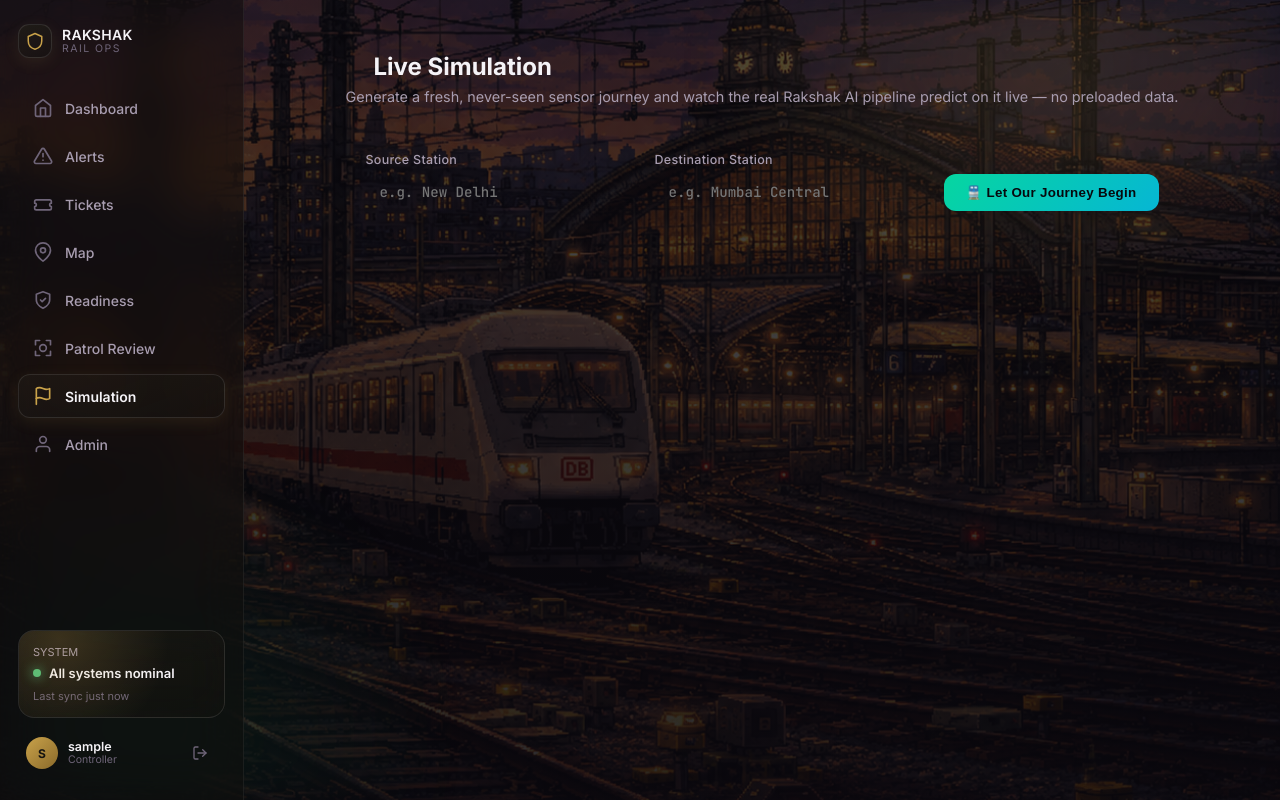
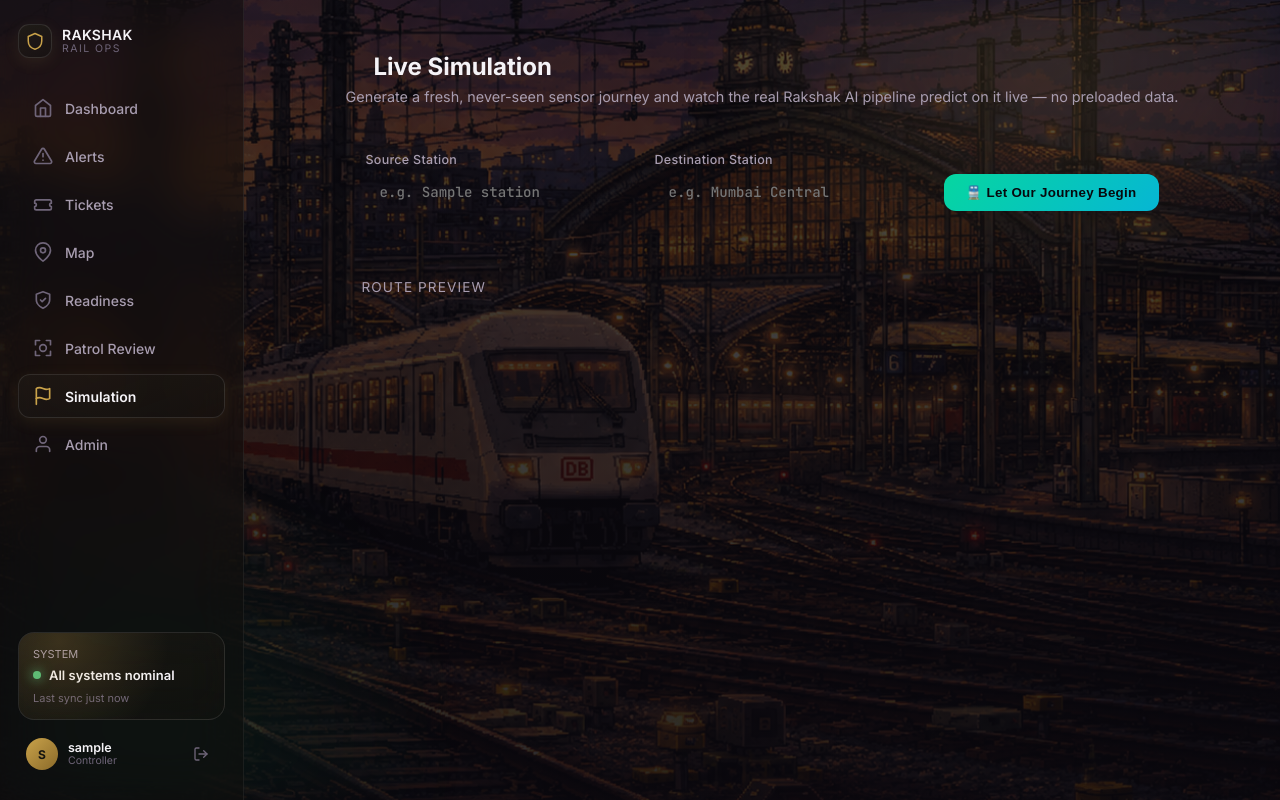
Before and after one commit to Arnav131/PROTOTYPE_1.0, a Django app: page /simulation/ in a window 1280 px wide. Run offline with Django 4.2, Linux system fonts and the light colour scheme; a user stored in the database is signed in; tables that the repository leaves empty hold one stand-in row (values such as "Sample post").

Commit message:
Save my changes

```diff
--- a/backend/rakshak_project/urls.py
+++ b/backend/rakshak_project/urls.py
@@ -15,9 +15,12 @@ Routes:
 """
 from django.contrib import admin
 from django.urls import path, include
+from core.views import custom_logout_view
 
 urlpatterns = [
     path('admin/', admin.site.urls),
+    path('accounts/logout/', custom_logout_view, name='logout'),
+    path('logout/', custom_logout_view, name='direct_logout'),
     path('accounts/', include('django.contrib.auth.urls')),
     path('', include('sensors.urls')),
     path('alerts/', include('alerts.urls')),
--- a/backend/simulation/api_urls.py
+++ b/backend/simulation/api_urls.py
@@ -7,4 +7,6 @@ app_name = "simulation_api"
 
 urlpatterns = [
     path("run/", views.api_run_simulation, name="run"),
+    path("stations/", views.api_stations, name="stations"),
+    path("route/", views.api_route, name="route"),
 ]
--- a/backend/simulation/views.py
+++ b/backend/simulation/views.py
@@ -24,19 +24,162 @@ Flow:
        messages keyed off the prediction strength.
 """
 
+import heapq
 import json
 import logging
+import math
 import uuid
 
 from django.contrib.auth.decorators import login_required
 from django.http import HttpResponseForbidden, JsonResponse
 from django.shortcuts import render
-from django.views.decorators.http import require_POST
+from django.views.decorators.http import require_GET, require_POST
 
 from ai_integration.prediction_service import PredictionService
+from railway.models import Station, TrackSection
 from . import generator
 
 logger = logging.getLogger("rakshak.simulation")
+
+
+# ---------------------------------------------------------------------------
+# Route finder — real stations from the DB, shortest path over TrackSections
+# ---------------------------------------------------------------------------
+def _haversine_km(lat1, lng1, lat2, lng2):
+    """Great-circle distance in km between two lat/lng points."""
+    r = 6371.0
+    p1, p2 = math.radians(lat1), math.radians(lat2)
+    dphi = math.radians(lat2 - lat1)
+    dlmb = math.radians(lng2 - lng1)
+    a = math.sin(dphi / 2) ** 2 + math.cos(p1) * math.cos(p2) * math.sin(dlmb / 2) ** 2
+    return 2 * r * math.asin(math.sqrt(a))
+
+
+def _find_route(from_code: str, to_code: str):
+    """
+    Dijkstra over the station graph built from TrackSection rows.
+    Returns (path_stations, total_km) or (None, 0) if no path exists.
+    Edge weight = stored length_km when available, else haversine distance.
+    """
+    stations = {
+        s.station_code: s
+        for s in Station.objects.filter(is_active=True).exclude(latitude__isnull=True).exclude(longitude__isnull=True)
+    }
+    if from_code not in stations or to_code not in stations:
+        return None, 0
+
+    adjacency = {code: [] for code in stations}
+    sections = TrackSection.objects.select_related("start_station", "end_station").exclude(status="closed")
+    for sec in sections:
+        a_code, b_code = sec.start_station.station_code, sec.end_station.station_code
+        if a_code not in stations or b_code not in stations or a_code == b_code:
+            continue
+        if sec.length_km:
+            weight = float(sec.length_km)
+        else:
+            weight = _haversine_km(
+                float(stations[a_code].latitude), float(stations[a_code].longitude),
+                float(stations[b_code].latitude), float(stations[b_code].longitude),
+            )
+        adjacency[a_code].append((b_code, weight))
+        adjacency[b_code].append((a_code, weight))
+
+    dist = {from_code: 0.0}
+    prev = {}
+    heap = [(0.0, from_code)]
+    visited = set()
+    while heap:
+        d, node = heapq.heappop(heap)
+        if node in visited:
+            continue
+        visited.add(node)
+        if node == to_code:
+            break
+        for neighbour, weight in adjacency.get(node, []):
+            nd = d + weight
+            if nd < dist.get(neighbour, float("inf")):
+                dist[neighbour] = nd
+                prev[neighbour] = node
+                heapq.heappush(heap, (nd, neighbour))
+
+    if to_code not in visited and to_code != from_code:
+        return None, 0
+
+    # Reconstruct path
+    path = [to_code]
+    while path[-1] != from_code:
+        path.append(prev[path[-1]])
+    path.reverse()
+
+    total_km = 0.0
+    coords = [(float(stations[c].latitude), float(stations[c].longitude)) for c in path]
+    for i in range(len(coords) - 1):
+        total_km += _haversine_km(*coords[i], *coords[i + 1])
+
+    return [stations[c] for c in path], round(total_km, 1)
+
+
+@login_required
+@require_GET
+def api_stations(request):
+    """
+    GET /api/simulation/stations/
+    Lightweight station list for the Simulation page dropdowns.
+    """
+    stations = (
+        Station.objects.filter(is_active=True)
+        .exclude(latitude__isnull=True)
+        .exclude(longitude__isnull=True)
+        .order_by("station_name")
+    )
+    return JsonResponse({
+        "success": True,
+        "stations": [
+            {
+                "code": s.station_code,
+                "name": s.station_name,
+                "lat": float(s.latitude),
+                "lng": float(s.longitude),
+            }
+            for s in stations
+        ],
+    })
+
+
+@login_required
+@require_GET
+def api_route(request):
+    """
+    GET /api/simulation/route/?from=NDLS&to=CSMT
+    Returns the real track path between two stations as an ordered list of
+    station waypoints (usable directly as a Leaflet polyline).
+    """
+    from_code = request.GET.get("from", "").strip().upper()
+    to_code = request.GET.get("to", "").strip().upper()
+    if not from_code or not to_code:
+        return JsonResponse({"success": False, "error": "Both 'from' and 'to' station codes are required."}, status=400)
+    if from_code == to_code:
+        return JsonResponse({"success": False, "error": "Source and destination must differ."}, status=400)
+
+    path, total_km = _find_route(from_code, to_code)
+    if not path:
+        return JsonResponse(
+            {"success": False, "error": f"No track path found between {from_code} and {to_code}."},
+            status=404,
+        )
+
+    return JsonResponse({
+        "success": True,
+        "from": from_code,
+        "to": to_code,
+        "total_distance_km": total_km,
+        "stops_count": len(path),
+        "waypoints": [[float(s.latitude), float(s.longitude)] for s in path],
+        "stations": [
+            {"code": s.station_code, "name": s.station_name, "lat": float(s.latitude), "lng": float(s.longitude)}
+            for s in path
+        ],
+    })
 
 
 @login_required
@@ -124,6 +267,11 @@ def api_run_simulation(request):
     anomaly_score = float(prediction.get("anomaly_score", 0.0) or 0.0)
     suggestions = _suggestions_for_score(anomaly_score, prediction.get("fault_type", "unknown"))
 
+    # --- 4. Open (or create) the readiness case for THIS route ---
+    readiness_case_code = _get_or_create_readiness_case(
+        source, destination, readings, prediction, sensor_id,
+    )
+
     return JsonResponse({
         "success": True,
         "source": source,
@@ -135,9 +283,107 @@ def api_run_simulation(request):
         "readings": readings,
         "prediction": prediction,
         "suggestions": suggestions,
-        "target_readiness_case": "OPR-DEP-12951",
-        "readiness_url": "/readiness/?case=OPR-DEP-12951",
+        "target_readiness_case": readiness_case_code,
+        "readiness_url": f"/readiness/?case={readiness_case_code}",
     })
+
+
+def _resolve_station(name_or_code: str):
+    """Find a Station by exact name or station code (case-insensitive)."""
+    from railway.models import Station
+    return (
+        Station.objects.filter(station_name__iexact=name_or_code).first()
+        or Station.objects.filter(station_code__iexact=name_or_code).first()
+    )
+
+
+def _get_or_create_readiness_case(source, destination, readings, prediction, sensor_id):
+    """
+    Get-or-create the OperationalReadinessCase for THIS simulated journey's
+    route. The case is keyed by the two endpoint station codes, so each
+    route gets its own persistent case whose sensor_metrics are refreshed
+    from the actual generated telemetry on every run.
+    Falls back to the seeded OPR-DEP-12951 case when stations aren't in DB.
+    """
+    from railway.models import OperationalReadinessCase, ReadinessChecklistItem, TrackSection
+
+    src_station = _resolve_station(source)
+    dst_station = _resolve_station(destination)
+
+    if not src_station or not dst_station:
+        return "OPR-DEP-12951"
+
+    case_code = f"OPR-DEP-{src_station.station_code}-{dst_station.station_code}"[:30]
+    section = TrackSection.objects.filter(
+        start_station=src_station, end_station=dst_station
+    ).first() or TrackSection.objects.filter(
+        start_station=dst_station, end_station=src_station
+    ).first()
+
+    # Multi-hop routes have no direct section — fall back to the first
+    # track section along the computed shortest path so Route Health
+    # alert checks run against real infrastructure.
+    if not section:
+        path_stations, _ = _find_route(src_station.station_code, dst_station.station_code)
+        for i in range(len(path_stations) - 1):
+            a, b = path_stations[i], path_stations[i + 1]
+            section = TrackSection.objects.filter(start_station=a, end_station=b).first() \
+                or TrackSection.objects.filter(start_station=b, end_station=a).first()
+            if section:
+                break
+
+    # Derive live metrics from THIS run's simulated telemetry (worst-case values)
+    anomaly_score = float(prediction.get("anomaly_score", 0.0) or 0.0)
+    sensor_metrics = {
+        "vibration_rms": round(max(r["vibration_rms"] for r in readings), 3),
+        "temperature_celsius": round(max(r["ambient_temp"] for r in readings), 2),
+        "ai_risk_score": round(anomaly_score, 4),
+        "gauge_width_mm": round(sum(r["gauge_width"] for r in readings) / len(readings), 2),
+        "simulated_sensor_id": sensor_id,
+    }
+
+    case, created = OperationalReadinessCase.objects.update_or_create(
+        case_code=case_code,
+        defaults={
+            "case_type": OperationalReadinessCase.CaseType.ROUTE_DEPARTURE,
+            "train_number": f"{source} – {destination} Simulated Service",
+            "track_section": section,
+            "title": f"Departure Clearance: {source} → {destination}",
+            "description": (
+                f"Auto-generated pre-departure clearance for the {source} → {destination} "
+                f"route, populated from live simulated IoT telemetry (window {sensor_id})."
+            ),
+            "workflow_status": OperationalReadinessCase.WorkflowStatus.FIELD_VERIFICATION,
+            "readiness_decision": OperationalReadinessCase.ReadinessDecision.PENDING,
+            "sensor_metrics": sensor_metrics,
+            "cleared_speed_kmph": 0,
+        },
+    )
+
+    if created:
+        from railway.models import ReadinessAuditRecord, ReadinessChecklistItem
+
+        default_items = [
+            (1, "ROUTE_HEALTH", "Route Health: All track sections along route have 0 critical unresolved alerts"),
+            (2, "SIGNAL_INTERLOCKING", "Signal Interlocking: Section interlocking synced"),
+            (3, "SCHEDULE_WINDOW", "Schedule Window: No conflicting maintenance blocks on the schedule"),
+        ]
+        for seq, code, title in default_items:
+            ReadinessChecklistItem.objects.create(
+                case=case, sequence=seq, item_code=code, title=title,
+                category=ReadinessChecklistItem.Category.SAFETY,
+                status=ReadinessChecklistItem.Status.PENDING, is_required=True,
+            )
+        ReadinessAuditRecord.objects.create(
+            case=case,
+            record_type=ReadinessAuditRecord.RecordType.SENSOR_METRICS,
+            actor_type=ReadinessAuditRecord.ActorType.SYSTEM,
+            actor_identifier="Live Simulation Engine",
+            sensor_metrics=sensor_metrics,
+            notes=f"Case auto-created from simulated journey {sensor_id} ({source} → {destination}).",
+        )
+
+    return case_code
 
 
 def _suggestions_for_score(score: float, fault_type: str):
--- a/frontend/static/css/simulation.css
+++ b/frontend/static/css/simulation.css
@@ -348,3 +348,47 @@
     border-color: rgba(6, 214, 160, 0.2);
     box-shadow: 0 0 12px rgba(6, 214, 160, 0.06);
 }
+
+
+/* ---------------- Route preview map ---------------- */
+.sim-route-panel {
+    margin-top: 20px;
+    background: var(--bg-surface);
+    backdrop-filter: var(--glass-blur);
+    -webkit-backdrop-filter: var(--glass-blur);
+    border: 1px solid var(--glass-border);
+    border-radius: var(--radius);
+    box-shadow: var(--glass-shadow);
+    overflow: hidden;
+}
+.sim-route-header {
+    display: flex;
+    justify-content: space-between;
+    align-items: center;
+    padding: 12px 16px 0;
+}
+.sim-route-title {
+    font-size: 0.85rem;
+    color: var(--text-secondary);
+    text-transform: uppercase;
+    letter-spacing: 0.08em;
+}
+.sim-route-meta {
+    font-size: 0.8rem;
+    color: var(--accent-primary);
+}
+.sim-route-map {
+    height: 320px;
+    width: 100%;
+}
+.sim-route-map--empty::after {
+    content: "Select a source and destination to preview the route";
+    position: absolute;
+    inset: 0;
+    display: flex;
+    align-items: center;
+    justify-content: center;
+    color: var(--text-secondary);
+    font-size: 0.85rem;
+    pointer-events: none;
+}
--- a/frontend/static/js/simulation.js
+++ b/frontend/static/js/simulation.js
@@ -24,6 +24,115 @@
     var MIN_ANIMATION_MS = 5000;   // journey animation always takes at least this long,
                                     // even if the backend responds faster — keeps the
                                     // demo feeling like a real journey, not an instant API call
+
+    // --- Real stations + route preview -----------------------------------
+    var stationsByName = {};       // "New Delhi (NDLS)" -> {code,name,lat,lng}
+    var routeMap = null;           // Leaflet map (created lazily)
+    var routeLine = null;
+    var stopMarkers = [];
+
+    loadStations();
+
+    function loadStations() {
+        fetch('/api/simulation/stations/')
+            .then(function (res) { return res.json(); })
+            .then(function (data) {
+                if (!data || !data.success) return;
+                var datalist = document.getElementById('sim-station-list');
+                if (!datalist) return;
+                data.stations.forEach(function (s) {
+                    var label = s.name + ' (' + s.code + ')';
+                    stationsByName[label] = s;
+                    var opt = document.createElement('option');
+                    opt.value = label;
+                    datalist.appendChild(opt);
+                });
+                document.getElementById('sim-source').placeholder = 'e.g. ' + data.stations[0].name;
+                document.getElementById('sim-destination').addEventListener('input', maybeDrawRoute);
+                document.getElementById('sim-source').addEventListener('input', maybeDrawRoute);
+            })
+            .catch(function () { /* datalist stays empty; free-text still works */ });
+    }
+
+    function resolveStation(inputId) {
+        var raw = document.getElementById(inputId).value.trim();
+        return stationsByName[raw] || null;
+    }
+
+    function maybeDrawRoute() {
+        var src = resolveStation('sim-source');
+        var dst = resolveStation('sim-destination');
+        if (!src || !dst || src.code === dst.code) {
+            setRouteMeta('');
+            return;
+        }
+        fetch('/api/simulation/route/?from=' + encodeURIComponent(src.code) +
+              '&to=' + encodeURIComponent(dst.code))
+            .then(function (res) { return res.json(); })
+            .then(function (data) {
+                if (!data || !data.success) {
+                    setRouteMeta((data && data.error) || 'No route found');
+                    clearRouteLayers();
+                    return;
+                }
+                drawRoute(data);
+            })
+            .catch(function () { setRouteMeta('Route lookup failed'); });
+    }
+
+    function ensureMap() {
+        var container = document.getElementById('sim-route-map');
+        if (routeMap) return routeMap;
+
+        routeMap = L.map(container, { scrollWheelZoom: false }).setView([22.5, 79], 5);
+        L.tileLayer('https://{s}.basemaps.cartocdn.com/light_all/{z}/{x}/{y}{r}.png', {
+            attribution: '&copy; OpenStreetMap contributors &copy; CARTO',
+            subdomains: 'abcd',
+            maxZoom: 19,
+        }).addTo(routeMap);
+        return routeMap;
+    }
+
+    function clearRouteLayers() {
+        if (!routeMap) return;
+        if (routeLine) { routeMap.removeLayer(routeLine); routeLine = null; }
+        stopMarkers.forEach(function (m) { routeMap.removeLayer(m); });
+        stopMarkers = [];
+    }
+
+    function drawRoute(data) {
+        var map = ensureMap();
+        clearRouteLayers();
+
+        routeLine = L.polyline(data.waypoints, {
+            color: '#38bdf8',
+            weight: 4,
+            opacity: 0.9,
+        }).addTo(map);
+
+        data.stations.forEach(function (s, i) {
+            var isEnd = i === 0 || i === data.stations.length - 1;
+            var marker = L.circleMarker([s.lat, s.lng], {
+                radius: isEnd ? 7 : 3,
+                color: isEnd ? '#f59e0b' : '#38bdf8',
+                fillColor: isEnd ? '#f59e0b' : '#38bdf8',
+                fillOpacity: 0.9,
+            }).addTo(map);
+            marker.bindTooltip(s.name + ' (' + s.code + ')');
+            stopMarkers.push(marker);
+        });
+
+        map.fitBounds(routeLine.getBounds(), { padding: [30, 30] });
+        setRouteMeta(
+            data.from + ' → ' + data.to + ' · ' + data.total_distance_km + ' km · ' +
+            data.stops_count + ' stations'
+        );
+    }
+
+    function setRouteMeta(text) {
+        var el = document.getElementById('sim-route-meta');
+        if (el) el.textContent = text;
+    }
 
     var LOG_LINES = [
         { text: '> Initializing onboard sensor array...', cls: 'sim-log-line--dim' },
@@ -52,8 +161,10 @@
     }
 
     function startSimulation() {
-        var source = document.getElementById('sim-source').value.trim();
-        var destination = document.getElementById('sim-destination').value.trim();
+        var srcStation = resolveStation('sim-source');
+        var dstStation = resolveStation('sim-destination');
+        var source = srcStation ? srcStation.name : document.getElementById('sim-source').value.trim();
+        var destination = dstStation ? dstStation.name : document.getElementById('sim-destination').value.trim();
         errorEl.textContent = '';
 
         if (!source || !destination) {
@@ -259,6 +370,7 @@
         document.getElementById('sim-source').value = '';
         document.getElementById('sim-destination').value = '';
         errorEl.textContent = '';
+        setRouteMeta('');
         if (animationTimer) clearTimeout(animationTimer);
     }
 })();
--- a/frontend/templates/base.html
+++ b/frontend/templates/base.html
@@ -80,9 +80,12 @@
                         <div style="font-size:12.5px;font-weight:600;">{{ request.user.username }}</div>
                         <div style="font-size:10.5px;color:var(--text-tertiary);">{% if is_controller %}Controller{% elif is_patrol_worker %}Patrol Worker{% else %}Read-Only{% endif %}</div>
                     </div>
-                    <a class="sidebar-nav-item" style="padding:6px;border-radius:8px;" href="{% url 'logout' %}" title="Logout" aria-label="Logout">
-                        <span class="nav-icon"><svg width="16" height="16" viewBox="0 0 24 24" fill="none" stroke="currentColor" stroke-width="2" stroke-linecap="round" stroke-linejoin="round"><path d="M9 21H5a2 2 0 0 1-2-2V5a2 2 0 0 1 2-2h4"></path><polyline points="16 17 21 12 16 7"></polyline><line x1="21" y1="12" x2="9" y2="12"></line></svg></span>
-                    </a>
+                    <form method="post" action="{% url 'logout' %}" style="display:inline;margin:0;padding:0;">
+                        {% csrf_token %}
+                        <button type="submit" class="sidebar-nav-item" style="padding:6px;border-radius:8px;background:none;border:none;cursor:pointer;color:inherit;display:inline-flex;align-items:center;justify-content:center;" title="Logout" aria-label="Logout">
+                            <span class="nav-icon"><svg width="16" height="16" viewBox="0 0 24 24" fill="none" stroke="currentColor" stroke-width="2" stroke-linecap="round" stroke-linejoin="round"><path d="M9 21H5a2 2 0 0 1-2-2V5a2 2 0 0 1 2-2h4"></path><polyline points="16 17 21 12 16 7"></polyline><line x1="21" y1="12" x2="9" y2="12"></line></svg></span>
+                        </button>
+                    </form>
                 </div>
                 {% endif %}
             </div>
--- a/frontend/templates/simulation.html
+++ b/frontend/templates/simulation.html
@@ -25,14 +25,27 @@
     <div class="sim-setup" id="sim-setup">
         <div class="sim-field">
             <label for="sim-source">Source Station</label>
-            <input type="text" id="sim-source" placeholder="e.g. New Delhi" autocomplete="off">
+            <input type="text" id="sim-source" placeholder="e.g. New Delhi" autocomplete="off" list="sim-station-list">
         </div>
         <div class="sim-field">
             <label for="sim-destination">Destination Station</label>
-            <input type="text" id="sim-destination" placeholder="e.g. Mumbai Central" autocomplete="off">
+            <input type="text" id="sim-destination" placeholder="e.g. Mumbai Central" autocomplete="off" list="sim-station-list">
         </div>
         <button class="sim-start-btn" id="sim-start-btn">🚆 Let Our Journey Begin</button>
         <div class="sim-error" id="sim-error"></div>
+    </div>
+
+    <datalist id="sim-station-list"></datalist>
+
+    <!-- ============================================================= -->
+    <!-- ROUTE MAP — real track path between selected stations         -->
+    <!-- ============================================================= -->
+    <div class="sim-route-panel" id="sim-route-panel">
+        <div class="sim-route-header">
+            <span class="sim-route-title">Route Preview</span>
+            <span class="sim-route-meta" id="sim-route-meta"></span>
+        </div>
+        <div class="sim-route-map" id="sim-route-map"></div>
     </div>
 
     <!-- ============================================================= -->
@@ -98,7 +111,7 @@
         <div class="sim-suggestions" id="sim-suggestions"></div>
 
         <div class="sim-actions-group">
-            <a href="/readiness/?case=OPR-DEP-12951" class="sim-proceed-btn" id="sim-readiness-btn">
+            <a href="/readiness/" class="sim-proceed-btn" id="sim-readiness-btn">
                 🚀 Proceed to Train Departure Readiness Clearance &rarr;
             </a>
             <button class="sim-reset-btn" id="sim-reset-btn">Run Another Journey</button>
@@ -110,5 +123,5 @@
 
 {% block extra_scripts %}
 <script src="https://cdn.jsdelivr.net/npm/chart.js@4.4.0/dist/chart.umd.min.js"></script>
-<script src="{% static 'js/simulation.js' %}?v=1"></script>
+<script src="{% static 'js/simulation.js' %}?v=2"></script>
 {% endblock %}
```
Also changed, not shown: backend/core/views.py (added, +14 -0 lines).
